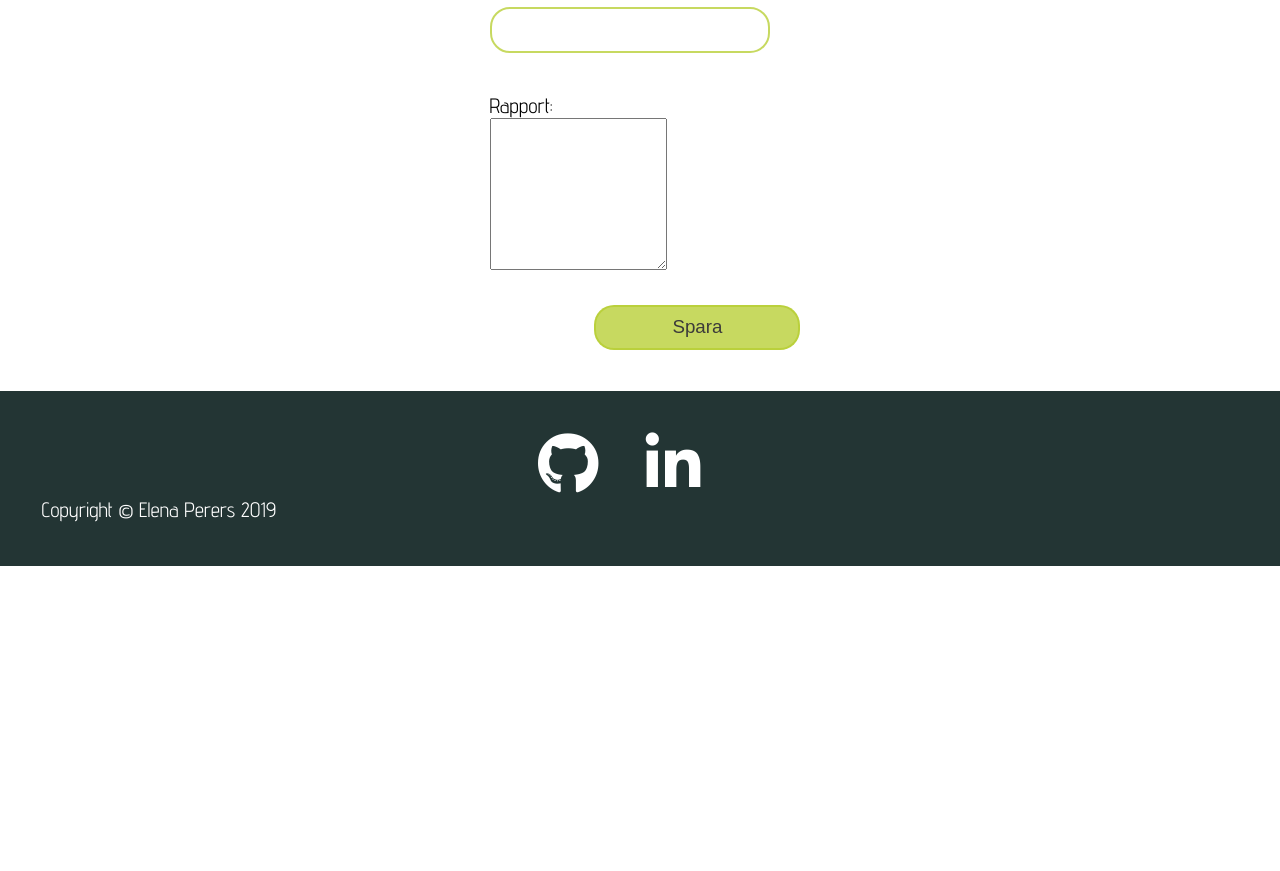
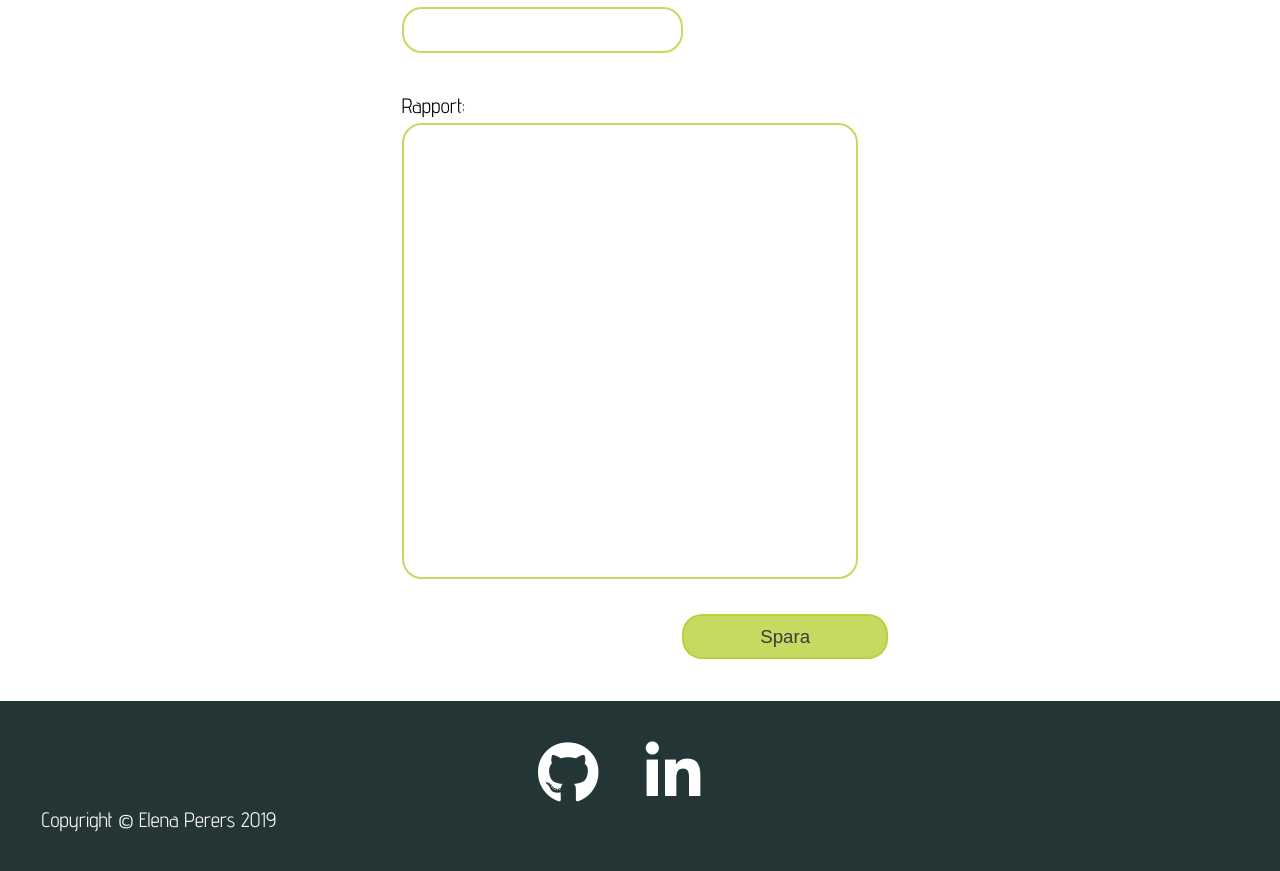
Before and after one commit to pererselena/jsramverk, a React (Create React App) app: page /reports/edit/1 in a window 1280 px wide. Shown: the part 869-1740 px from the top of the page. Before the commit the page ends 1435 px from the top, so only its background shows below. Built offline with nearby package versions, Linux system fonts and the light colour scheme; no server answers.

Commit message:
Changed style for the textarea

```diff
--- a/src/App.css
+++ b/src/App.css
@@ -146,7 +146,8 @@ label {
 }
 
 input,
-select {
+select,
+textarea {
     vertical-align: middle;
     margin: 5px 10px 5px 0;
     padding: 0.5em;
@@ -164,7 +165,8 @@ option:focus {
 
 
 input,
-select {
+select,
+textarea {
     width: 15em;
     padding: 10px;
     box-sizing: border-box;
@@ -176,13 +178,20 @@ select {
     border: 2px solid rgba(182, 206, 49, 0.77);
 }
 
+textarea {
+    width: 30em;
+    height: 30em;
+}
+
 input:focus,
 select:focus,
+textarea:focus,
 button:focus {
     border: 2px solid #0788ef;
 }
 
 input:hover,
+textarea:hover,
 select:hover {
     background-color: #cee0696b;
 }
--- a/src/components/EditForm.js
+++ b/src/components/EditForm.js
@@ -1,12 +1,10 @@
 import React from 'react';
-import { Redirect } from 'react-router-dom';
 import {
     withFormik,
     Form,
     Field,
     ErrorMessage
 } from 'formik';
-import { render } from 'react-dom';
 import * as yup from 'yup';
 
 
```
